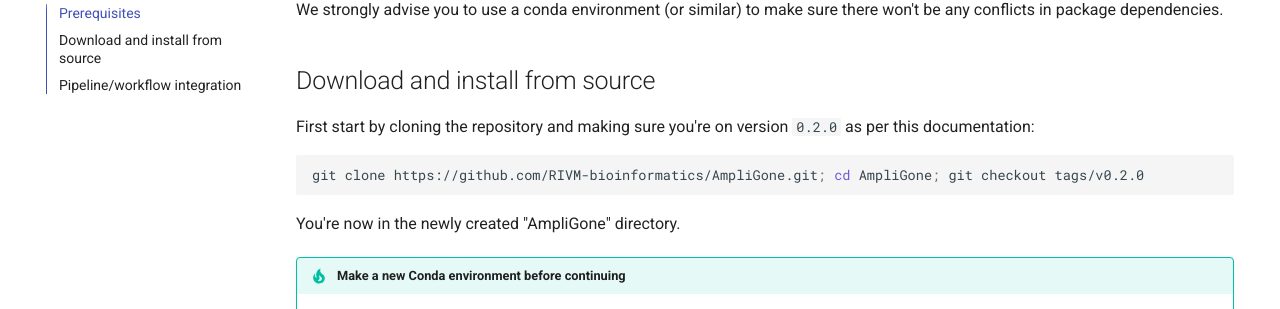
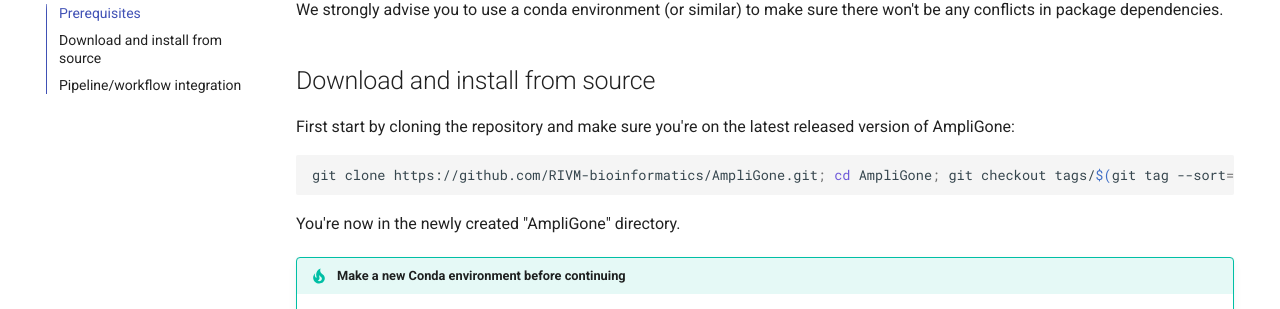
Before and after one commit to RIVM-bioinformatics/AmpliGone, an MkDocs documentation site: the page built from docs/installation.md, in a window 1280 px wide and 900 px high, scrolled down 649 px. Shown: the part 143-452 px from the top of the window. Built offline with MkDocs 1.6.1 and Material for MkDocs 9.7.7, drawn with Linux system fonts in a browser that asks for light colours; comment, search, counter and statistics services are not loaded; the version menu is left out.

Commit message:
docs: update installation instructions and include primer-search changes

````diff
--- a/docs/installation.md
+++ b/docs/installation.md
@@ -23,9 +23,9 @@
 
 ## Download and install from source
 
-First start by cloning the repository and making sure you're on version `0.2.0` as per this documentation:
+First start by cloning the repository and make sure you're on the latest released version of AmpliGone:
 ```bash
-git clone https://github.com/RIVM-bioinformatics/AmpliGone.git; cd AmpliGone; git checkout tags/v0.2.0
+git clone https://github.com/RIVM-bioinformatics/AmpliGone.git; cd AmpliGone; git checkout tags/$(git tag --sort=committerdate | tail -1) >> /dev/null
 ```
 
 You're now in the newly created "AmpliGone" directory.
````
Also changed, not shown: docs/user-guide.md (+2 -1 lines).
